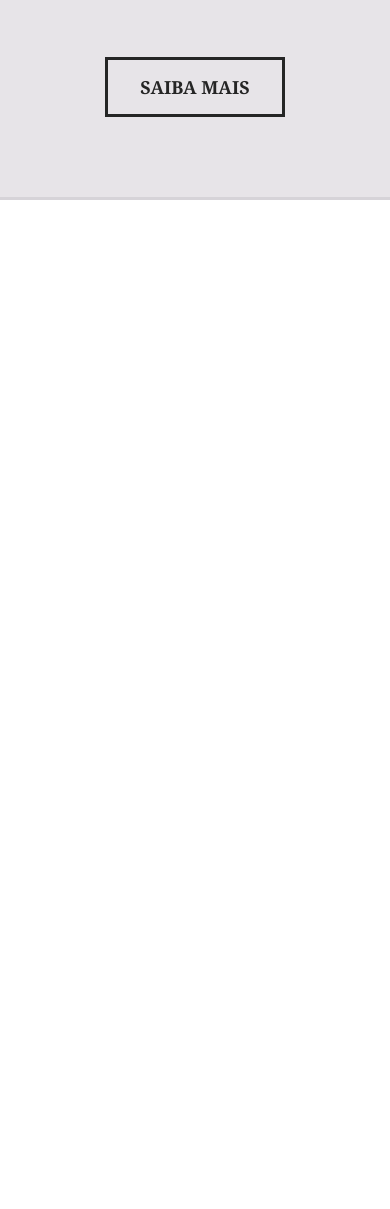
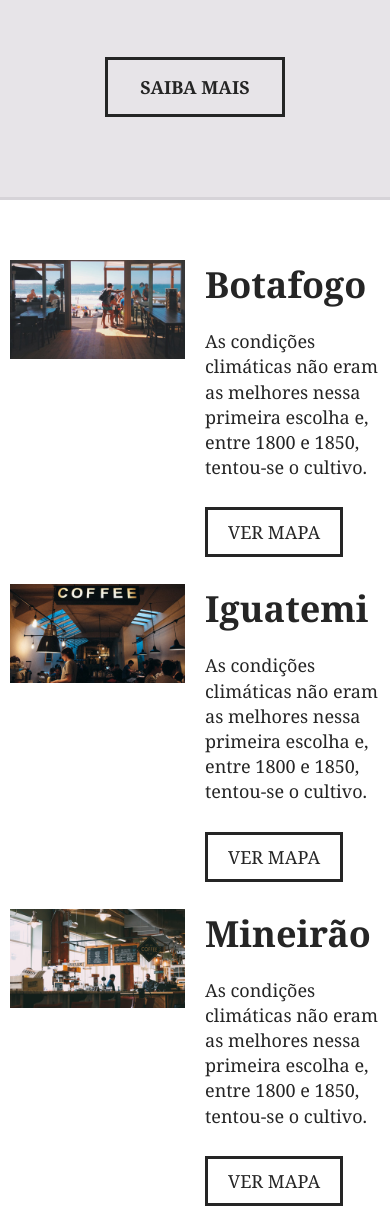
Before and after one commit to bianca-bytes/Brafe, a plain HTML site: page indexbrafe.html in a window 390 px wide. Shown: the part 1678-2887 px from the top of the page. Before the commit the page ends 1878 px from the top, so only its background shows below. Drawn offline with Linux system fonts and the light colour scheme.

Commit message:
Responsivo

```diff
--- /dev/null
+++ b/css/responsivo.css
@@ -0,0 +1,37 @@
+.conteiner{
+    flex-direction: column;
+    max-width: 300px;
+}
+
+.menu-nav{
+    margin: 0px;
+}
+
+.menu-logo{
+    margin: 0px;
+}
+
+.menu-na ul li a{
+    padding-left: 0px;
+}
+
+.intro{
+    padding: 60px 0;
+}
+
+.sobre-item, .produtos-item, .locais-info, .locais-img{
+    margin-left: 0px;
+    margin-right: 0px;
+}
+
+.assine-info{
+    margin: 0 0 40px 0;;
+}
+
+.assine-form{
+    margin: 10px 0;
+}
+
+.footer-img, footer p{
+    margin: 10px 0;
+}
--- a/css/style.css
+++ b/css/style.css
@@ -135,6 +135,7 @@ body{
     text-align: center;
 }
 
+
 /* PRODUTOS */
 
 .produtos{
@@ -198,3 +199,42 @@ h2.produtos-mineiros::before{
     padding: 15px 0;
     margin: 20px auto;
 }
+
+
+/* Localidades */
+
+.locais{
+    padding: 60px 0;
+}
+
+.locais-item{
+    margin-bottom: 40px;
+}
+.locais-img, .locais-info{
+    flex:1;
+    margin: 0 10px;
+}
+
+.locais-img img{
+    display: block;
+    max-width: 100%;
+}
+
+.locais-item h2{
+    font-size: 2.25em;
+    margin-bottom: 20px;
+}
+.locais-item p{
+    font-size: 1.125em;
+    line-height: 1.4em;
+    max-width: 320px;
+    margin-bottom: 40px;
+}
+.locais-item a{
+    font-size: 1.125em;
+    text-transform: uppercase;
+    text-decoration: none;
+    border: 3px solid;
+    color: #252525;
+    padding: 10px 20px;
+}
--- a/indexbrafe.html
+++ b/indexbrafe.html
@@ -50,6 +50,7 @@
           cafeeiro. É servido tradicionalmente quente, mas também pode ser consumido gelado. Ele é um estimulante, por possuir cafeína — geralmente 80 a 140 mg para cada 207 ml dependendo do método de preparação.</p>
 	</section>
 
+
     <!-- Produtos -->
     <section class="produtos">
         <div class="container">
@@ -79,8 +80,46 @@
         </div>
 
         <a href="#" class="produtos-btn">Saiba Mais</a>
-
     </section>
 
+
+    <!-- Locais -->
+    <section class="locais">
+        <div class="locais-item container">
+            <div class="locais-img">
+                <img src="img/botafogo.jpg" alt="Brafé unidade Botafogo">
+            </div>
+            <div class="locais-info">
+                <h2>Botafogo</h2>
+                <p>As condições climáticas não eram as melhores nessa primeira escolha e, entre 1800 e 1850, tentou-se o cultivo.</p>
+                <a href="#">Ver Mapa</a>
+
+            </div>
+        </div>
+        <div class="locais-item container">
+            <div class="locais-img">
+                <img src="img/iguatemi.jpg" alt="Brafé unidade Botafogo">
+            </div>
+            <div class="locais-info">
+                <h2>Iguatemi</h2>
+                <p>As condições climáticas não eram as melhores nessa primeira escolha e, entre 1800 e 1850, tentou-se o cultivo.</p>
+                <a href="#">Ver Mapa</a>
+
+            </div>
+        </div>
+        <div class="locais-item container">
+            <div class="locais-img">
+                <img src="img/mineirao.jpg" alt="Brafé unidade Botafogo">
+            </div>
+            <div class="locais-info">
+                <h2>Mineirão</h2>
+                <p>As condições climáticas não eram as melhores nessa primeira escolha e, entre 1800 e 1850, tentou-se o cultivo.</p>
+                <a href="#">Ver Mapa</a>
+
+            </div>
+        </div>
+     </section>
+
 </body>
+
 </html>
```
